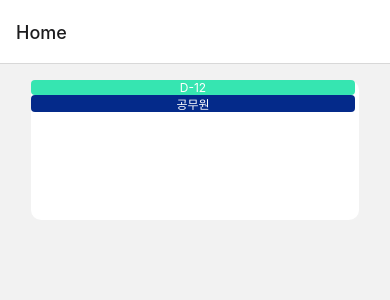
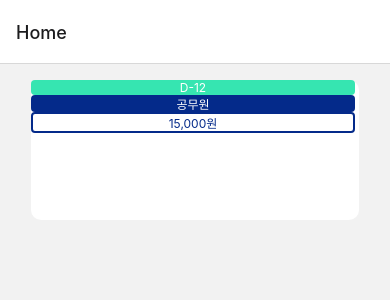
Before and after one commit to SWM-TheDreaming/SUITE_FRONT, a React Native app in the folder SUITE/: screen /Details in a window 390 px wide. Before the commit this address had no page. Shown: the top 300 px of the page. Built offline with nearby package versions, Linux system fonts and the light colour scheme; what react-native-responsive-dimensions would draw is missing.

Commit message:
style : depositamount component setting

```diff
--- a/SUITE/src/components/presents/studyInfoCard.present.tsx
+++ b/SUITE/src/components/presents/studyInfoCard.present.tsx
@@ -19,6 +19,9 @@ const StudyInfoCardUI = (props: StudyInfoCardProps) => {
     <View style = {mainPageStyleSheet.categorybox}>
       <Text style = {mainPageStyleSheet.mainPageSmallBoxtext}>공무원</Text>
     </View>
+    <View style = {mainPageStyleSheet.depositamountbox}>
+      <Text style = {mainPageStyleSheet.depositamounttext}>15,000원</Text>
+    </View>
   </View>;
 };
 
--- a/SUITE/src/style/style.js
+++ b/SUITE/src/style/style.js
@@ -8,7 +8,7 @@ const mainPageStyleSheet = StyleSheet.create({
     },
     box:{
       marginTop : 16,
-      backgroundColor : "white",
+      backgroundColor : "#FFFFFF",
       width: 328,
       height: 140,
       borderRadius : 10
@@ -36,7 +36,19 @@ const mainPageStyleSheet = StyleSheet.create({
         marginRight: 4 //옆 컴포넌트와의 거리 조절
     },
     depositamountbox:{
-
+        width : widthPercentage(59),
+        height : heightPercentage(20),
+        backgroundColor : "#FFFFFF",
+        borderRadius :4,
+        borderWidth : 2,
+        borderColor : "#042A8A",
+        alignItems : 'center',
+        justifyContent : 'center',
+        marginRight: 4 //옆 컴포넌트와의 거리 조절
+    },
+    depositamounttext:{
+        fontSize : 12,
+        color : "#042A8A"
     }
 
   });
```
